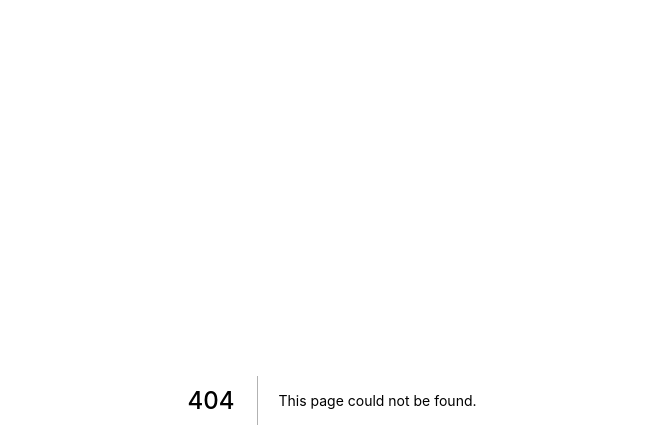
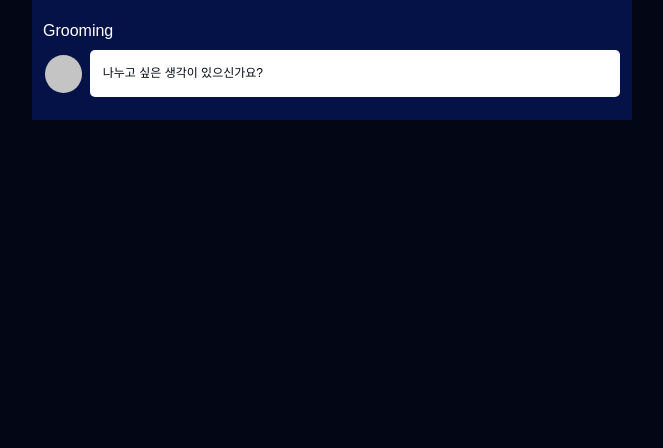
Before and after one commit to gloomy-front/web, a Next.js app: page /community in a window 1280 px wide. Before the commit this address had no page. Shown: the top 448 px of the page, without its empty margins (308-971 px from the left). Built offline with nearby package versions, Linux system fonts and the light colour scheme; a web font is replaced by a local one.

Commit message:
feat(develop community home header): develop community home header

```diff
--- /dev/null
+++ b/components/atoms/Span.tsx
@@ -0,0 +1,11 @@
+import styled from 'styled-components';
+
+const Span = styled.span`
+  font-size: 12px;
+  line-height: 1.57;
+  font-weight: 400;
+  color: ${({ theme }) => theme.WHITE};
+  ${({ inline }: { inline?: boolean }) => { return inline ? 'display: inline-block' : null; }};
+`;
+
+export default Span;
--- /dev/null
+++ b/components/atoms/Title.tsx
@@ -0,0 +1,26 @@
+import styled from 'styled-components';
+
+const Title = styled.p`
+  font-weight: 400;
+  line-height: 1.27;
+  color: ${({ theme }) => theme.WHITE};
+  margin: 0;
+  ${({ size }: { size?: string }) => {
+    if (size === 'h1') {
+      return 'font-size: 28px';
+    } else if (size === 'h2') {
+      return 'font-size: 22px';
+    } else if (size === 'h3') {
+      return 'font-size: 20px';
+    } else if (size === 'h4') {
+      return 'font-size: 18px';
+    } else if (size === 'h5') {
+      return 'font-size: 16px';
+    } else if (size === 'h6') {
+      return 'font-size: 14px';
+    }
+    return 'font-size: 16px';
+  }};
+`;
+
+export default Title;
--- a/components/atoms/index.ts
+++ b/components/atoms/index.ts
@@ -1 +1,2 @@
-export {}
+export { default as Span } from './Span';
+export { default as Title } from './Title';
--- /dev/null
+++ b/pages/community/index.tsx
@@ -0,0 +1,71 @@
+import styled from 'styled-components';
+import { COLOR, Layout } from '@/styles/index';
+import { Title, Span } from '@/components/atoms';
+
+const MainContainer = styled.main`
+  ${Layout.flexColStartStart};
+  width: 100%;
+  max-width: 600px;
+  min-height: 100vh;
+  margin: 0 auto;
+
+  position: relative;
+  background-color: ${({ theme })=> theme.BLACK };
+`;
+
+const HeaderContainer = styled.header`
+  ${Layout.flexColStartCenter};
+  width: 100%;
+  box-sizing: border-box;
+  height: 120px;
+  background-color: #051248;
+  padding: 11px 14px 0 11px;
+`;
+
+const HeaderNav = styled.section`
+  ${Layout.flexRowBetweenCenter};
+  width: 100%;
+  height: 40px;
+`;
+
+const HeaderMain = styled.section`
+  ${Layout.flexRowStartCenter};
+  width: 100%;
+  height: 45px;
+  padding-left: 3px;
+`;
+
+const Circle = styled.div`
+  border-radius: 50%;
+  width: 38px;
+  height: 38px;
+  background-color: ${({ theme })=> theme.GRAY01 };
+`;
+
+const InputBox = styled.div`
+  ${Layout.flexRowStartCenter};
+  width: calc(100% - 48px);
+  height: 47px;
+  margin-left: 8px;
+  padding-left: 13px;
+  border-radius: 5px;
+  background-color: ${({ theme })=> theme.WHITE };
+`;
+
+export default function CommunityPage(): JSX.Element {
+  return (
+    <MainContainer>
+      <HeaderContainer>
+        <HeaderNav>
+          <Title>{'Grooming'}</Title>
+        </HeaderNav>
+        <HeaderMain>
+          <Circle />
+          <InputBox>
+            <Span style={{ color: COLOR.BLACK, fontWeight: 500 }}>{'나누고 싶은 생각이 있으신가요?'}</Span>
+          </InputBox>
+        </HeaderMain>
+      </HeaderContainer>
+    </MainContainer>
+  );
+}
--- a/styles/color.ts
+++ b/styles/color.ts
@@ -1,8 +1,10 @@
 export const COLOR = {
-  BLACK: '#000000',
+  BLACK: '#020615',
   WHITE: '#ffffff',
   RED: '#e74d5a',
   YELLOW: '#ffbd35',
   GREEN: '#33b34d',
-  DEEP_BLUE: '#1e45ac'
+  DEEP_BLUE: '#1e45ac',
+  DARK_BLUE: '#051248',
+  GRAY01: '#c4c4c4'
 };
--- a/styles/theme.ts
+++ b/styles/theme.ts
@@ -4,14 +4,53 @@ export const GlobalStyles = createGlobalStyle`
   html, body {
     margin: 0;
     height: 100vh;
+    font-family: "Noto Sans KR", sans-serif;
+    color: #ffffff;
+    background-color: #020615;
   }
-
-  ,
 `;
 
-export const flexColCenter = css`
-  display: flex;
-  flex-direction: column;
-  justify-content: center;
-  align-items: center;
-`;
+export const Layout = {
+  flexColCenter: css`
+    display: flex;
+    flex-direction: column;
+    justify-content: center;
+    align-items: center;
+  `,
+  flexColStartEnd: css`
+    display: flex;
+    flex-direction: column;
+    justify-content: flex-start;
+    align-items: flex-end;
+  `,
+  flexColStartCenter: css`
+    display: flex;
+    flex-direction: column;
+    justify-content: flex-start;
+    align-items: center;
+  `,
+  flexColStartStart: css`
+    display: flex;
+    flex-direction: column;
+    justify-content: flex-start;
+    align-items: flex-start;
+  `,
+  flexRowCenter: css`
+    display: flex;
+    flex-direction: row;
+    justify-content: center;
+    align-items: center;
+  `,
+  flexRowBetweenCenter: css`
+    display: flex;
+    flex-direction: row;
+    justify-content: space-between;
+    align-items: center;
+  `,
+  flexRowStartCenter: css`
+    display: flex;
+    flex-direction: row;
+    justify-content: flex-start;
+    align-items: center;
+  `
+};
```
Also changed, not shown: pages/index.tsx (+11 -9 lines).
